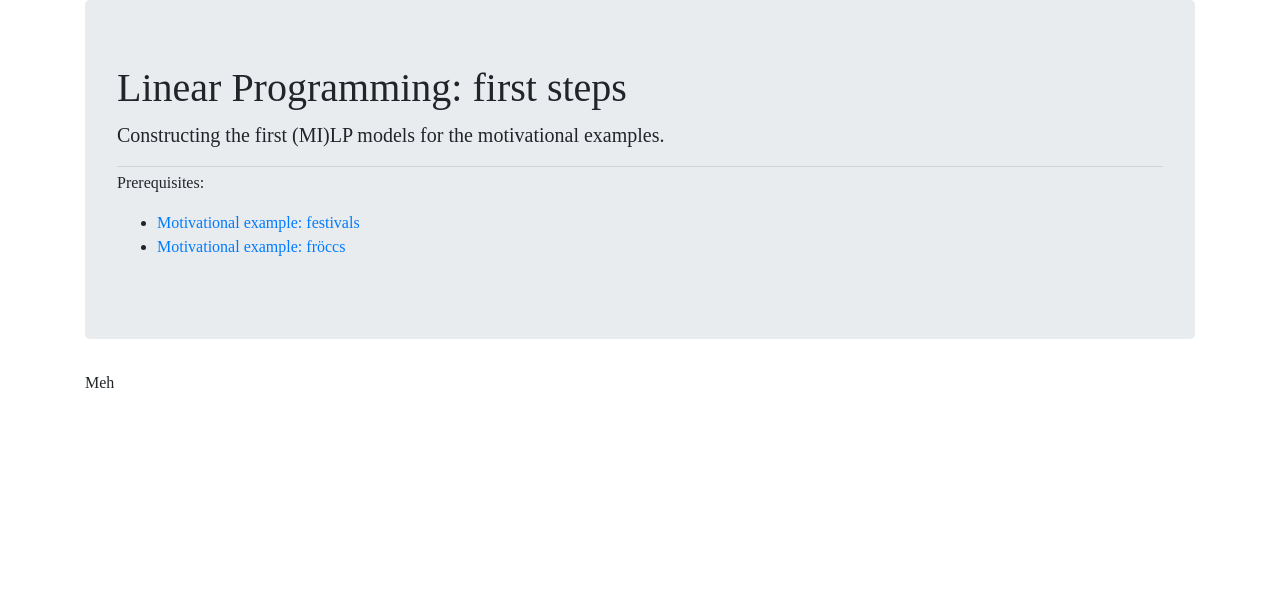
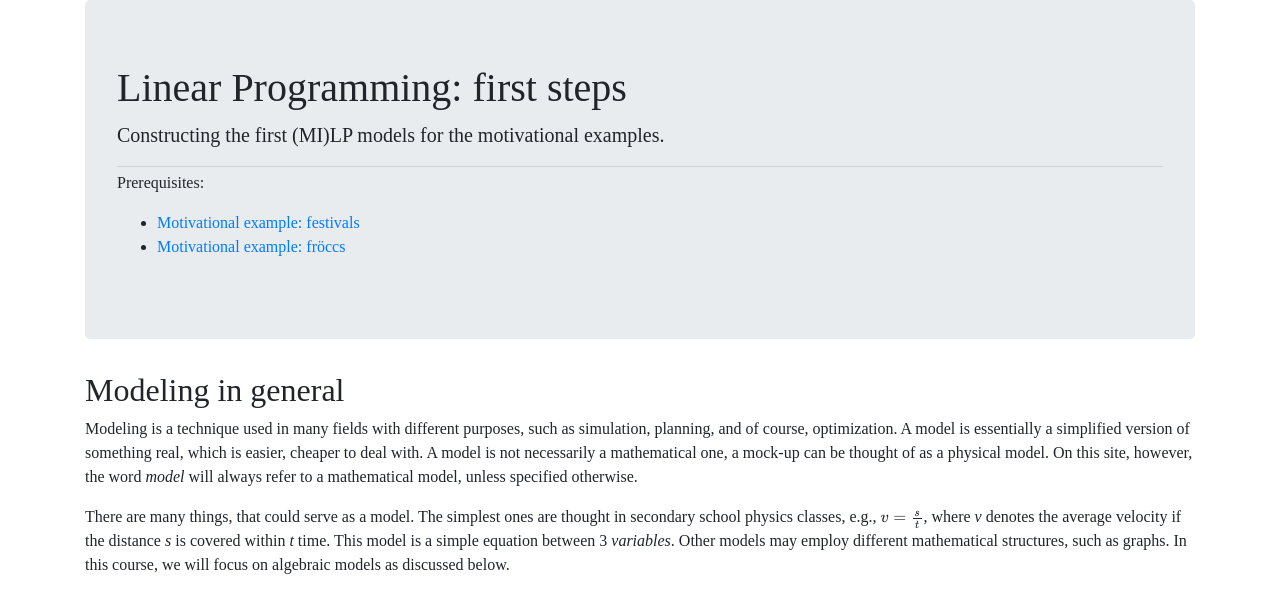
Before and after one commit to hegyhati/IMOLS, a Jekyll site: the page built from pages/lpfirststeps.html, in a window 1280 px wide. Shown: the top 613 px of the page. Built offline with Jekyll 4.4.1, drawn with Linux system fonts in a browser that asks for light colours; nearby versions of some CDN libraries; some web fonts are replaced; formulas are drawn with MathJax 3.

Commit message:
Models intro

```diff
--- a/pages/lpfirststeps.html
+++ b/pages/lpfirststeps.html
@@ -6,4 +6,19 @@ id: lpfirststeps
 prerequisite: ["festivals","froccs"]
 ---
 
-Meh
+<h2>Modeling in general</h2>
+
+<p>
+  Modeling is a technique used in many fields with different purposes, such as simulation, planning, and of course, optimization.
+  A model is essentially a simplified version of something real, which is easier, cheaper to deal with.
+  A model is not necessarily a mathematical one, a mock-up can be thought of as a physical model.
+  On this site, however, the word <em>model</em> will always refer to a mathematical model, unless specified otherwise.
+</p>
+
+<p>
+  There are many things, that could serve as a model.
+  The simplest ones are thought in secondary school physics classes, e.g., \( v=\frac{s}{t} \), where <var>v</var> denotes the average velocity if the distance <var>s</var> is covered within <var>t</var> time.
+  This model is a simple equation between 3 <em>variables</em>.
+  Other models may employ different mathematical structures, such as graphs.
+  In this course, we will focus on algebraic models as discussed below.
+</p>
```
